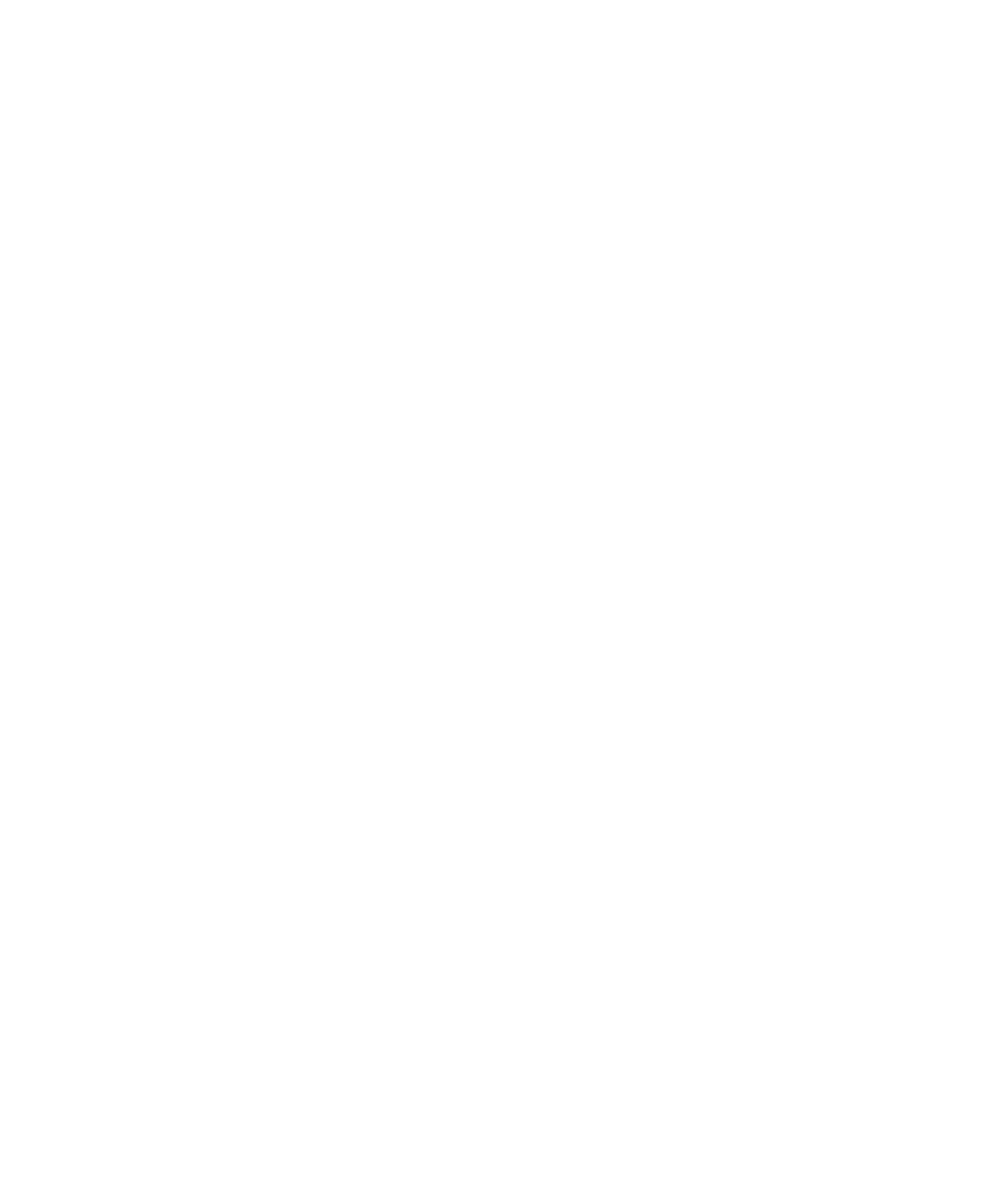
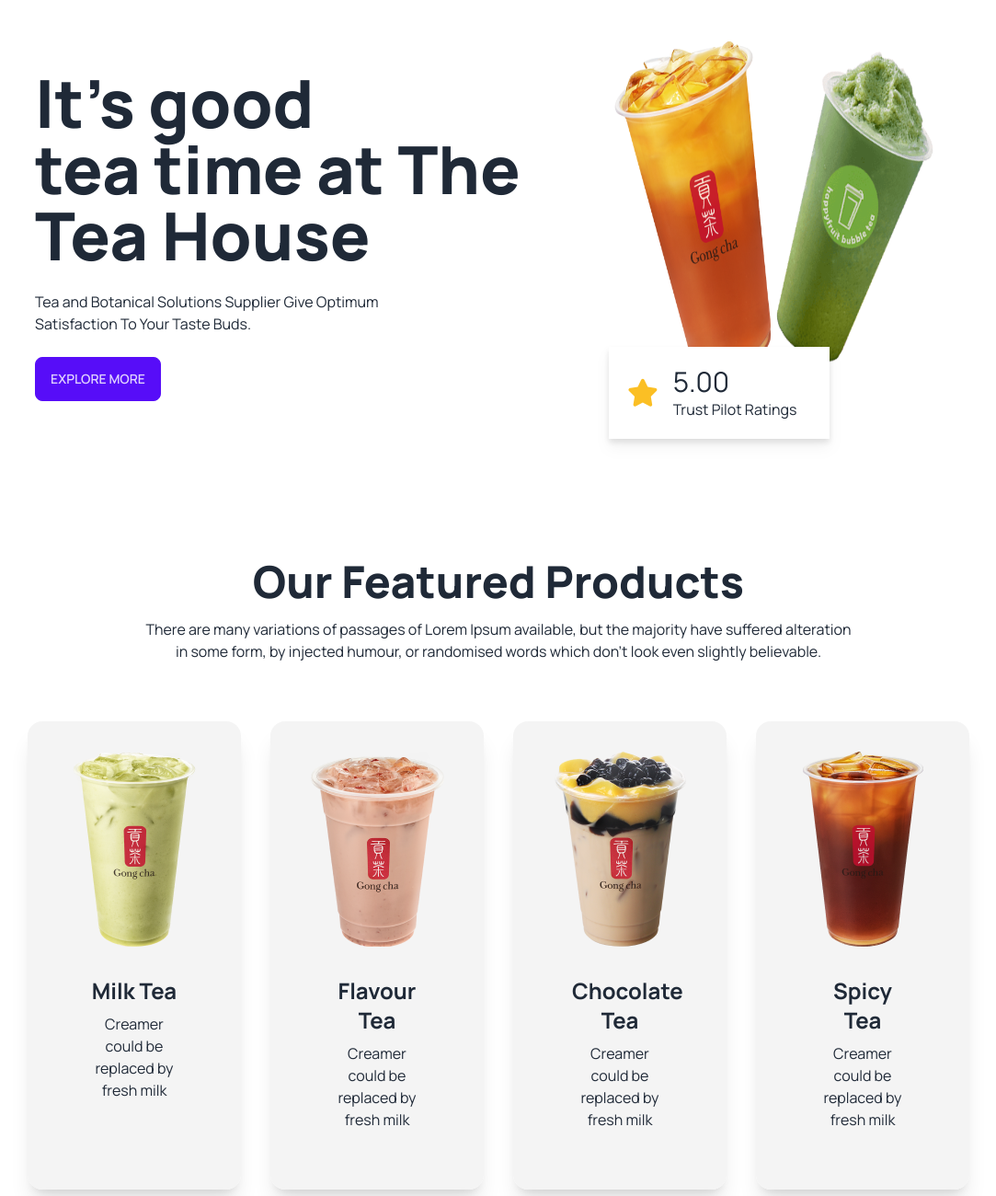
Before and after one commit to cyberpenta/tea-house, a plain HTML site: page index.html in a window 1280 px wide. Shown: the top 1300 px of the page at 92% size, without its empty margins (98-1181 px from the left). Before the commit the page ends 800 px from the top, so only its background shows below. Drawn offline with nearby package versions, Linux system fonts and the light colour scheme.

Commit message:
created layout with gradient

```diff
--- a/index.html
+++ b/index.html
@@ -5,12 +5,122 @@
     <meta charset="UTF-8">
     <meta name="viewport" content="width=device-width, initial-scale=1.0">
     <title>Tea House</title>
+    <link rel="preconnect" href="https://fonts.googleapis.com">
+    <link rel="preconnect" href="https://fonts.gstatic.com" crossorigin>
+    <link href="https://fonts.googleapis.com/css2?family=Manrope:wght@300;400;500;600;700;800&display=swap"
+        rel="stylesheet">
     <link href="https://cdn.jsdelivr.net/npm/daisyui@3.3.1/dist/full.css" rel="stylesheet" type="text/css" />
     <script src="https://cdn.tailwindcss.com"></script>
+    <style>
+        *{
+            font-family: 'Manrope', sans-serif;
+        }
+    </style>
+    <script src="https://kit.fontawesome.com/bd5a712511.js" crossorigin="anonymous"></script>
+     <script>
+        tailwind.config = {
+          theme: {
+            extend: {
+              colors: {
+                clifford: '#da373d',
+              }
+            }
+          }
+        }
+      </script>
 </head>
 
 <body>
+    <header class="container mx-auto">
+        <div class="hero">
+            <div class="hero-content flex-col lg:flex-row justify-around gap-24 items-center">
+              <div>
+                <h1 class="text-7xl font-extrabold space-y-4">
+                    It's good <br>
+                    tea time at The <br>
+                     Tea House</h1>
+                <p class="py-6">Tea and Botanical Solutions Supplier Give Optimum
+                    <br> Satisfaction To Your Taste Buds.</p>
+                <button class="btn btn-primary">Explore more</button>
+              </div>
+              <div class="h-[480px] items-center">
+                <img  src="./images/banner.png" class="max-w-sm h-[425px] w-[600px]" />
+                <div class="-mt-16 flex items-center gap-4 drop-shadow-lg bg-white p-5 w-60">
+                    <i class="fa-solid fa-star text-3xl text-amber-400"></i>
+                    <div>
+                        <h3 class="text-3xl">5.00</h3>
+                        <p>Trust Pilot Ratings</p>
+                    </div>
+                </div>
+              </div>
+            </div>
+          </div>
+    </header>
+    <main class="container mx-auto">
+        <section class="text-center my-24">
+            <h2 class="text-5xl font-extrabold mb-4">Our Featured Products</h2>
+            <p class="lg:max-w-3xl mx-auto mb-16">There are many variations of passages of Lorem Ipsum available, but the majority have suffered alteration in some form, by injected humour, or randomised words which don't look even slightly believable. </p>
+            <div class="grid gap-8 grid-cols-1 md:grid-cols-2 lg:grid-cols-4 lg:w-4/5 lg:m-auto">
 
+                    <div class="card  p-8 bg-gradient-to-r from-[#f4f4f4] to-[#f4f4f4] shadow-xl">
+                        <figure><img src="./images/tea-1.png" alt="Shoes" /></figure>
+                        <div class="card-body text-center">
+                          <h2 class="text-2xl font-bold">Milk Tea</h2>
+                          <p>Creamer could be replaced by fresh milk</p>
+                        </div>
+                      </div>
+
+                      <div class="card  p-8 bg-gradient-to-r from-[#f4f4f4] to-[#f4f4f4] shadow-xl">
+                        <figure><img src="./images/tea-2.png" alt="Shoes" /></figure>
+                        <div class="card-body text-center">
+                          <h2 class="text-2xl font-bold">Flavour Tea</h2>
+                          <p>Creamer could be replaced by fresh milk</p>
+                        </div>
+                      </div>
+
+                      <div class="card  p-8 bg-gradient-to-r from-[#f4f4f4] to-[#f4f4f4] shadow-xl">
+                        <figure><img src="./images/tea-3.png" alt="Shoes" /></figure>
+                        <div class="card-body text-center">
+                          <h2 class="text-2xl font-bold">Chocolate Tea</h2>
+                          <p>Creamer could be replaced by fresh milk</p>
+                        </div>
+                      </div>
+
+                      <div class="card  p-8 bg-gradient-to-r from-[#f4f4f4] to-[#f4f4f4] shadow-xl">
+                        <figure><img src="./images/tea-4.png" alt="Shoes" /></figure>
+                        <div class="card-body text-center">
+                          <h2 class="text-2xl font-bold">Spicy Tea</h2>
+                          <p>Creamer could be replaced by fresh milk</p>
+                        </div>
+                      </div>
+
+            </div>
+        </section>
+        <section class="my-24 flex gap-14 flex-col lg:flex-row lg:w-4/5 lg:m-auto space-y-7">
+            <div class="grid grid-cols-1 md:grid-cols-2 lg:grid-cols-2 gap-7 flex-1">
+                <div class="rounded-xl h-36 bg-gradient-to-r from-red-100 to-orange-100">
+
+                </div>
+                <div class="row-span-2 bg-[#E6A6231A] rounded-lg px-8 py-12 flex justify-center items-center">
+                    <img src="./images/fresh-1.png" alt="">
+                </div>
+                <div class="row-span-2 bg-[#5776391A] rounded-lg px-8 py-12 flex justify-center items-center"><img src="./images/fresh-2.png" alt=""></div>
+                <div class="rounded-xl h-36 bg-gradient-to-r from-[#D9D9D9] to-[#FFFFFF]" >
+
+                </div>
+            </div>
+            <div class="space-y-5 flex-1">
+                <h3 class="text-5xl font-extrabold">Great Tea, Freshly <br>
+                 Presented</h3>
+                <p>The meaning of gong cha is chanese is to provide the best tea to emperor from all possessions . It represents the highest quality and self expectation. Establishing in 2006, Gong cha had been deeply appreciated by its custoers  because of good words of mouth and unique customized service orginated from Taiwan.</p>
+                <h4 class="text-xl font-extrabold">Unique Taste</h4>
+                <p>A Unique and different style from other teapots gives a luxurious and minimalist impression</p>
+                <h4 class="text-xl font-extrabold">Unique Taste</h4>
+                <p>Premium Quality that makes tea more elegant and more durable when you use it.</p>
+            </div>
+        </section>
+    </main>
+    <footer></footer>
 </body>
 
 </html>
```
